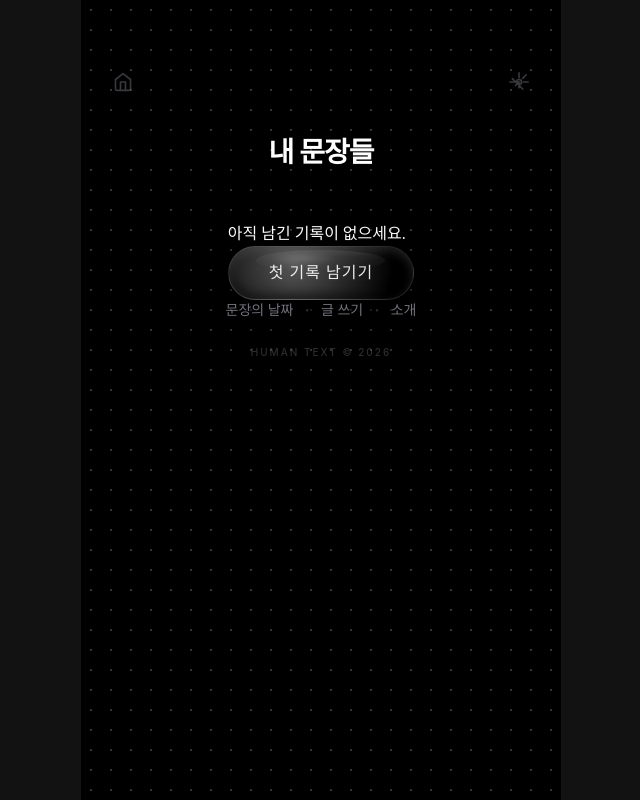
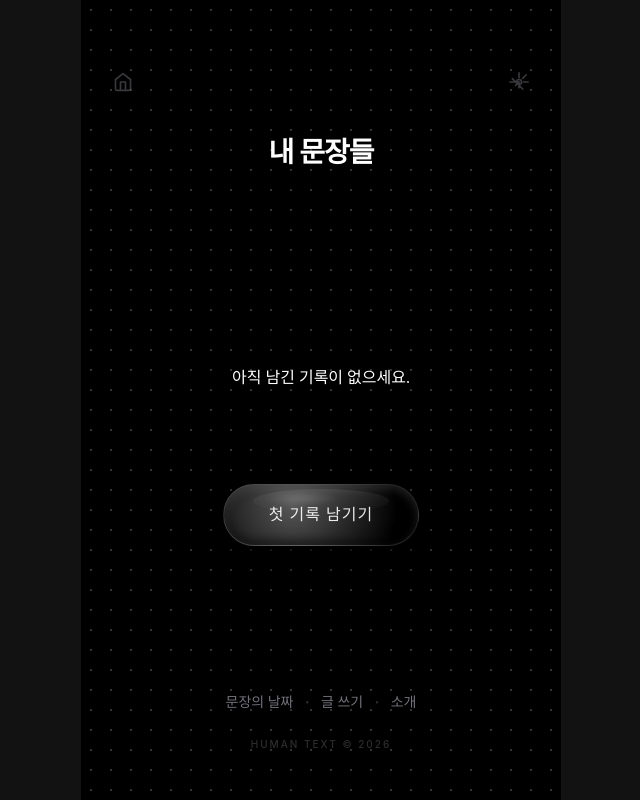
Before and after one commit to hsunp77-hub/human-text, a Next.js app: page /archive in a window 1280 px wide. Shown: the whole page, without its empty margins (319-959 px from the left). Built offline with nearby package versions, Linux system fonts and the light colour scheme.

Commit message:
style: Refine archive empty state layout (margins, spacing)

```diff
--- a/src/app/archive/page.tsx
+++ b/src/app/archive/page.tsx
@@ -127,22 +127,25 @@ function ArchiveContent() {
             <div className="mobile-view archive-view px-6">
 
                 {/* Unified Header */}
-                <Header title="내 문장들" />
+                <Header title="내 문장들" className="!mb-[80px]" />
 
                 <main className="w-full flex-1 overflow-y-auto pb-10 no-scrollbar">
                     {(posts.length === 0 && !loading) || forceEmpty ? (
-                        <div className="flex flex-col items-center justify-center text-center w-full h-full min-h-[60vh] pt-[60px] pb-[20vh]">
-                            <p className="text-gray-500 font-light text-center text-lg" style={{ fontFamily: '"Gungsuh", "GungSeo", "Batang", serif' }}>
+                        <div className="archive-container flex flex-col items-center justify-center w-full min-h-full">
+                            {/* Empty State Text */}
+                            <p className="empty-message text-gray-500 font-light text-center text-lg" style={{ fontFamily: '"Gungsuh", "GungSeo", "Batang", serif' }}>
                                 아직 남긴 기록이 없으세요.
                             </p>
-                            <div className="mt-[40px] mb-[60px]">
-                                <Link
-                                    href="/write"
-                                    className="premium-btn px-12 py-4 text-lg"
-                                >
-                                    첫 기록 남기기
-                                </Link>
-                            </div>
+
+                            {/* Button */}
+                            <Link
+                                href="/write"
+                                className="premium-btn first-record-button text-center"
+                            >
+                                첫 기록 남기기
+                            </Link>
+
+                            {/* Additional spacing not needed as container has padding-bottom */}
                         </div>
                     ) : (
                         <div className="space-y-6">
--- a/src/app/globals.css
+++ b/src/app/globals.css
@@ -738,3 +738,21 @@ a:hover {
   gap: 16px;
   /* Default gap */
 }
+/* Archive Page Empty State */
+.archive-container {
+  padding-top: 10vh !important;
+  padding-bottom: 10vh !important;
+  text-align: center;
+}
+
+.empty-message {
+  margin-top: 60px !important;
+  margin-bottom: 30px !important;
+  line-height: 2 !important;
+}
+
+.first-record-button {
+  margin: 60px auto !important;
+  padding: 18px 45px !important;
+  display: inline-block !important;
+}
--- a/src/components/Header.tsx
+++ b/src/components/Header.tsx
@@ -5,13 +5,14 @@ import { useRouter } from "next/navigation";
 interface HeaderProps {
     title: string;
     label?: string;
+    className?: string;
 }
 
-export default function Header({ title, label }: HeaderProps) {
+export default function Header({ title, label, className = "" }: HeaderProps) {
     const router = useRouter();
 
     return (
-        <header className="unified-header">
+        <header className={`unified-header ${className}`}>
             <div className="unified-header-top">
                 <button
                     onClick={() => router.push("/")}
```
